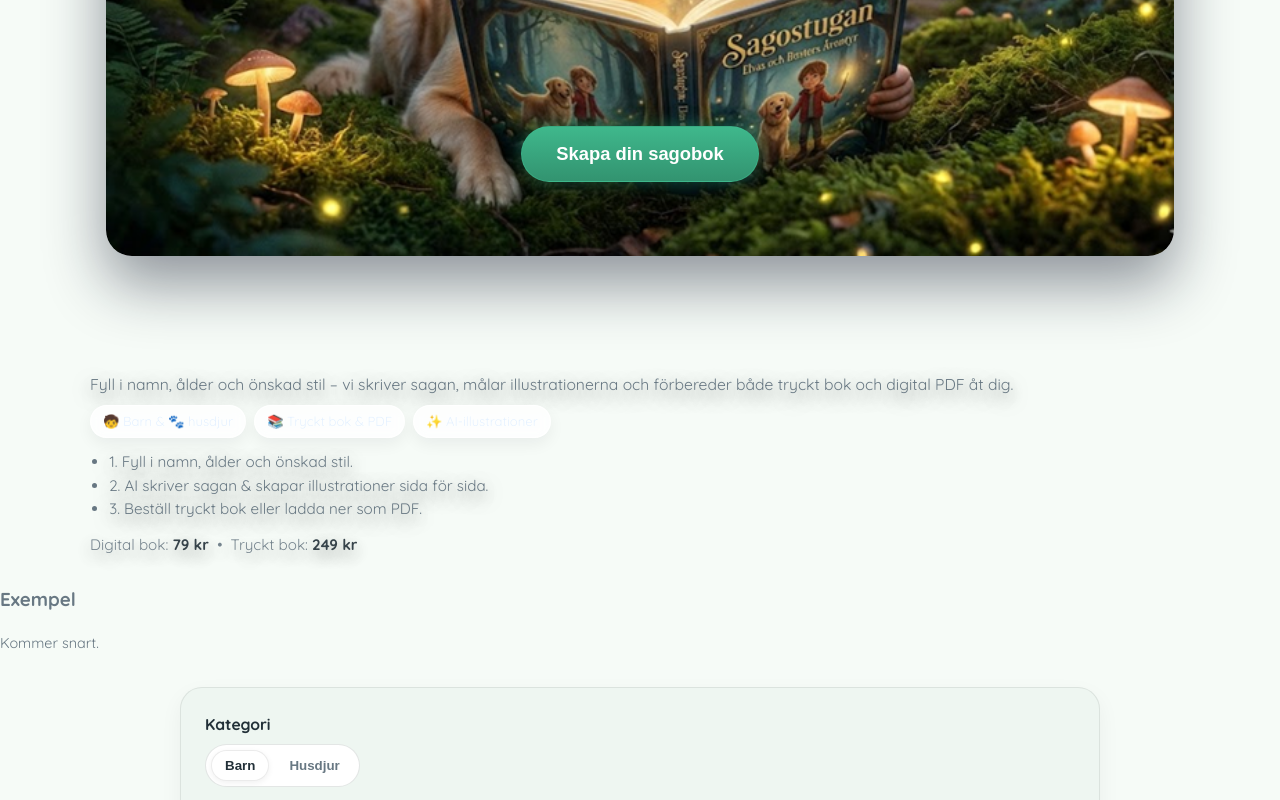
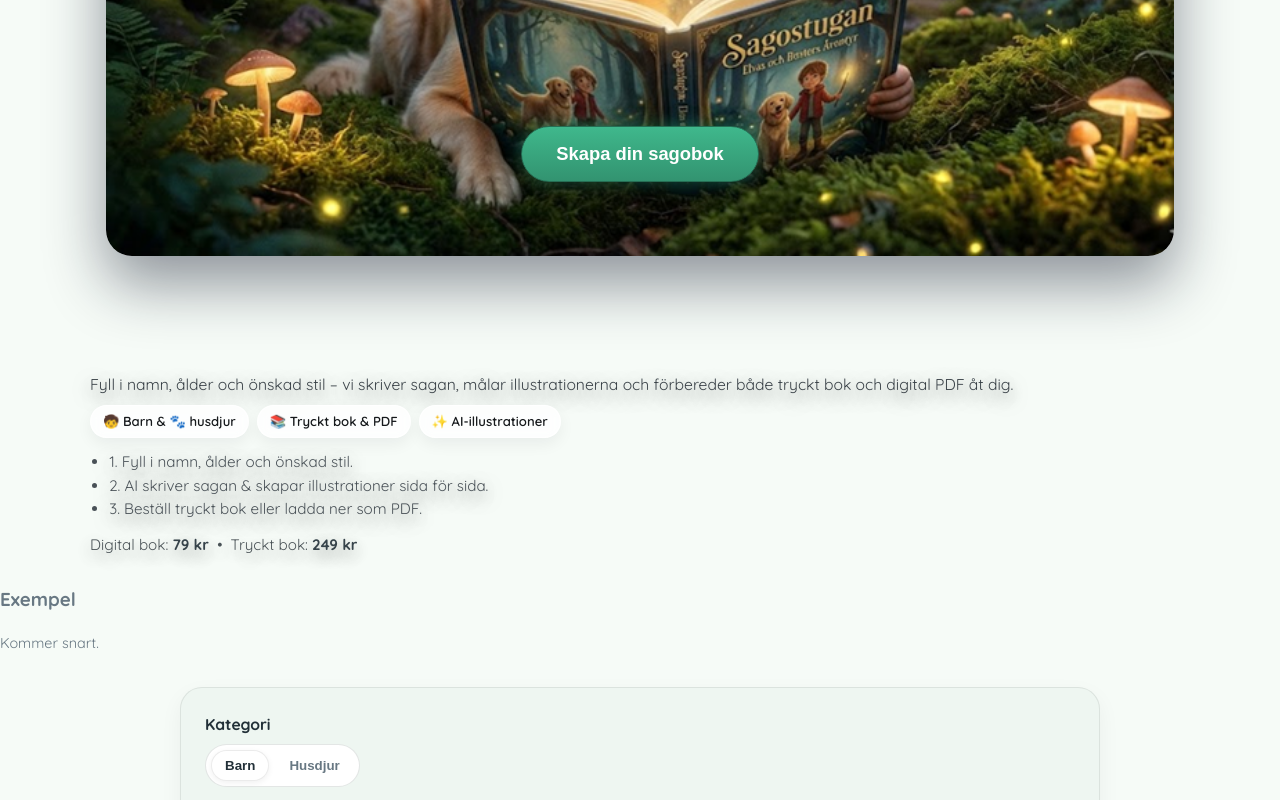
Before and after one commit to Melson-cat/Sagobok, a plain HTML site: page frontend/index.html in a window 1280 px wide. Shown: the part 580-1380 px from the top of the page. Drawn offline with Linux system fonts and the light colour scheme.

Commit message:
test css

```diff
--- a/frontend/style.css
+++ b/frontend/style.css
@@ -1052,3 +1052,49 @@ textarea:focus {
     0 18px 40px rgba(0,0,0,.28),
     0 0 26px rgba(60, 200, 140, 0.55);
 }
+
+.hero-details {
+  color: #2b3135; /* mörk men mjuk */
+}
+
+.hero-details .hero-tagline {
+  color: #3a4248;
+}
+
+.hero-details .hero-list {
+  color: #4a5258;
+}
+
+.hero-details .hero-pricing {
+  color: #374045;
+}
+.hero-pill {
+  background: rgba(255, 255, 255, 0.92);
+  border: 1px solid rgba(0, 0, 0, 0.08);
+  color: #2b2f33;           /* 🔥 bättre kontrast */
+  font-weight: 600;
+  backdrop-filter: blur(6px);
+}
+@media (min-width: 900px) {
+  .hero-pill {
+    background: rgba(255, 255, 255, 0.97);
+    border-color: rgba(0,0,0,0.1);
+    color: #16191c;
+    box-shadow: 0 4px 12px rgba(0,0,0,0.08);
+  }
+}
+.btn-primary {
+  background: linear-gradient(180deg, var(--brand), color-mix(in srgb, var(--brand) 85%, black));
+  transform: translateY(-1px);
+  box-shadow:
+      0 8px 22px rgba(0, 0, 0, 0.18),
+      0 12px 32px color-mix(in srgb, var(--brand) 45%, transparent);
+  border: 1px solid color-mix(in srgb, var(--brand) 60%, black);
+  color: white;
+}
+.btn-primary:hover {
+  transform: translateY(-3px);
+  box-shadow:
+      0 12px 26px rgba(0,0,0,0.2),
+      0 16px 40px color-mix(in srgb, var(--brand) 50%, transparent);
+}
```
